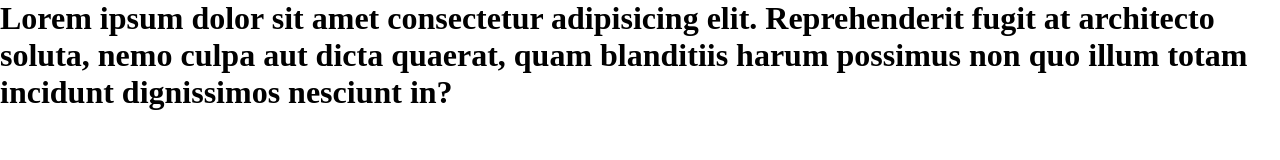
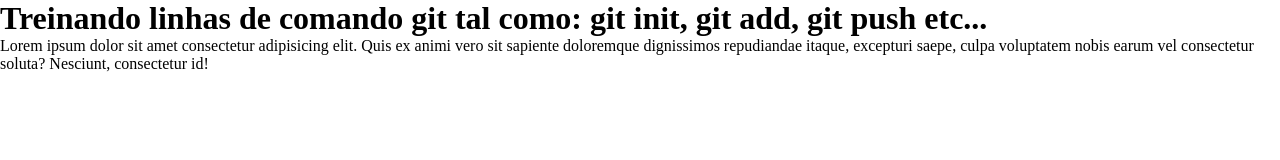
Before and after one commit to devcarlosfilho/testando-criacao-repositorio, a plain HTML site: page index.html in a window 1280 px wide. Drawn offline with Linux system fonts and the light colour scheme.

Commit message:
first commit

```diff
--- a/index.html
+++ b/index.html
@@ -7,8 +7,11 @@
     <title>Testes</title>
 </head>
 <body>
-    <h1>Lorem ipsum dolor sit amet consectetur adipisicing elit. Reprehenderit fugit at architecto soluta, nemo culpa aut
-        dicta quaerat, quam blanditiis harum possimus non quo illum totam incidunt dignissimos nesciunt in?
-    </h1>
+    <h1>Treinando linhas de comando git tal como: git init, git add, git push etc...</h1>
+
+    <p>Lorem ipsum dolor sit amet consectetur adipisicing elit. Quis ex animi vero sit sapiente doloremque dignissimos repudiandae itaque,
+        excepturi saepe, culpa voluptatem nobis earum vel consectetur soluta? Nesciunt, consectetur id!</p>
+
+
 </body>
 </html>
```
